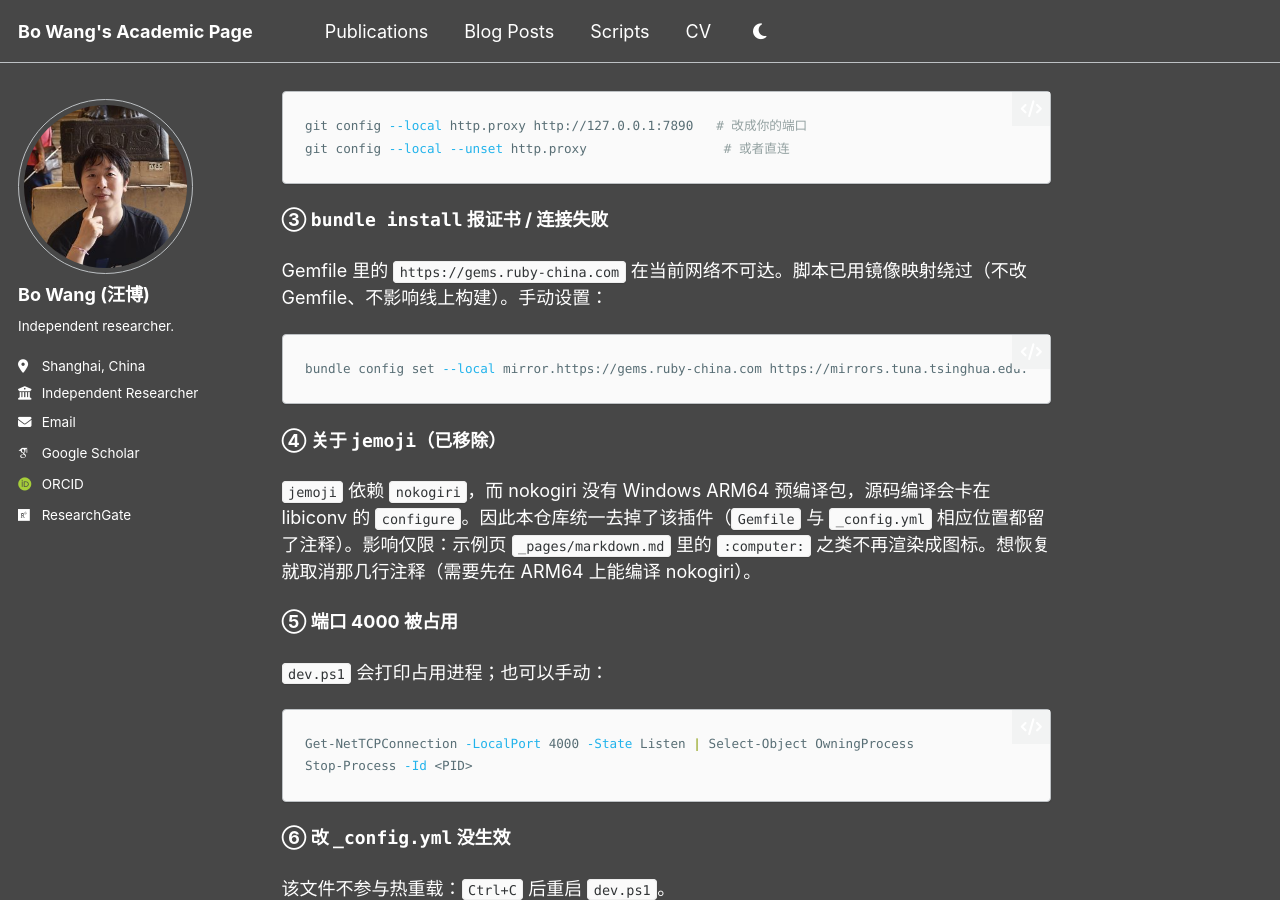
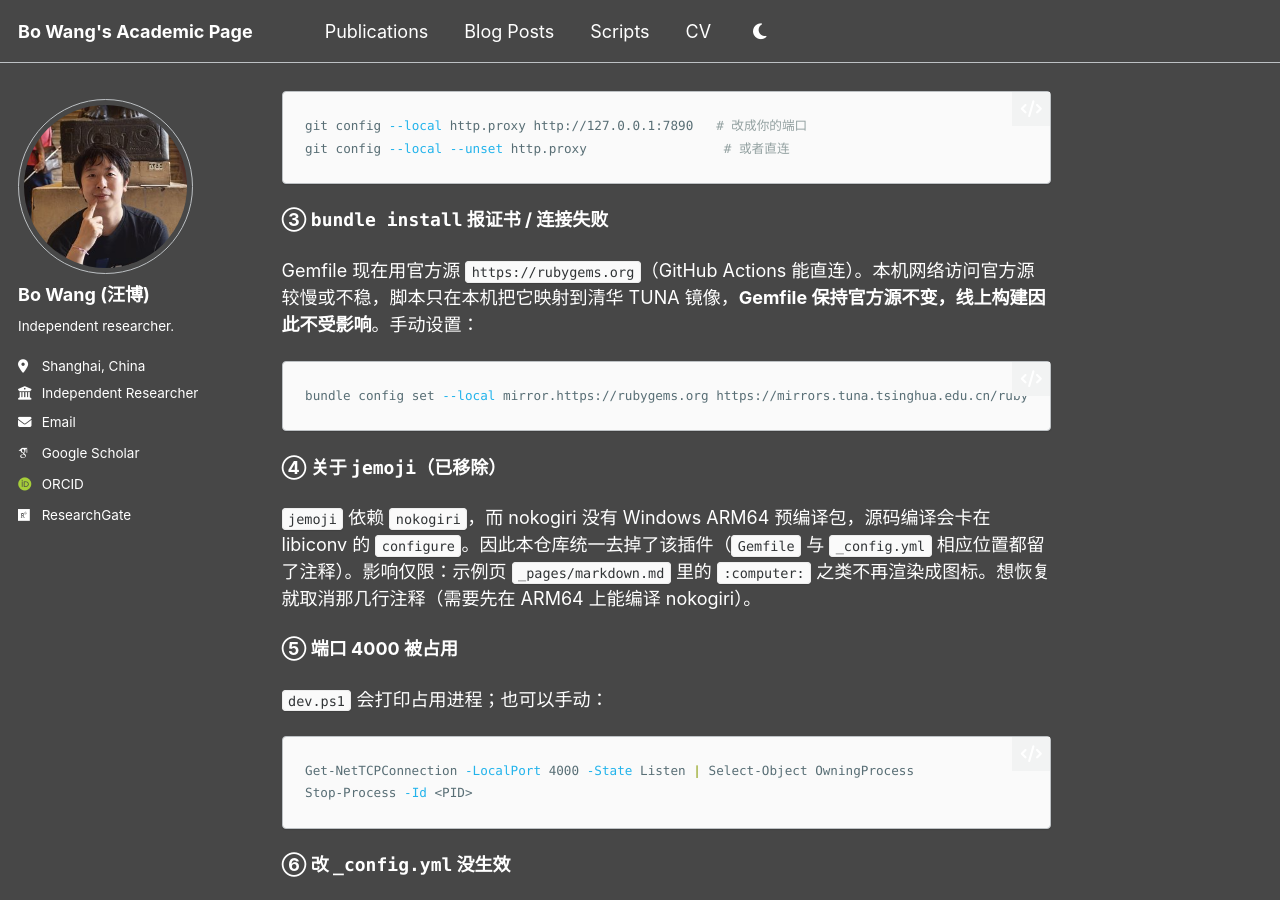
Before and after one commit to Bo-Wang-EM/Bo-Wang-EM.github.io, a Jekyll site: the page built from WORKFLOW.md, in a window 1280 px wide and 900 px high, scrolled down 4483 px. Built offline with Jekyll 4.4.1, drawn with Linux system fonts in a browser that asks for light colours; some web fonts are replaced; our own code applies the rules of GitHub Pages for plain Markdown files; a script that is not in the unit is left out.

Commit message:
修复 CI：Gemfile 改用官方源，Ruby 升级到 3.4

````diff
--- a/Gemfile
+++ b/Gemfile
@@ -1,4 +1,4 @@
-source 'https://gems.ruby-china.com'
+source 'https://rubygems.org'
 
 group :jekyll_plugins do
   gem 'jekyll'
--- a/WORKFLOW.md
+++ b/WORKFLOW.md
@@ -163,10 +163,10 @@ git config --local --unset http.proxy                  # 或者直连
 
 **③ `bundle install` 报证书 / 连接失败**
 
-Gemfile 里的 `https://gems.ruby-china.com` 在当前网络不可达。脚本已用镜像映射绕过（不改 Gemfile、不影响线上构建）。手动设置：
+Gemfile 现在用官方源 `https://rubygems.org`（GitHub Actions 能直连）。本机网络访问官方源较慢或不稳，脚本只在本机把它映射到清华 TUNA 镜像，**Gemfile 保持官方源不变，线上构建因此不受影响**。手动设置：
 
 ```powershell
-bundle config set --local mirror.https://gems.ruby-china.com https://mirrors.tuna.tsinghua.edu.cn/rubygems/
+bundle config set --local mirror.https://rubygems.org https://mirrors.tuna.tsinghua.edu.cn/rubygems/
 ```
 
 **④ 关于 `jemoji`（已移除）**
````
Also changed, not shown: .github/workflows/jekyll.yml, 1 other file.
